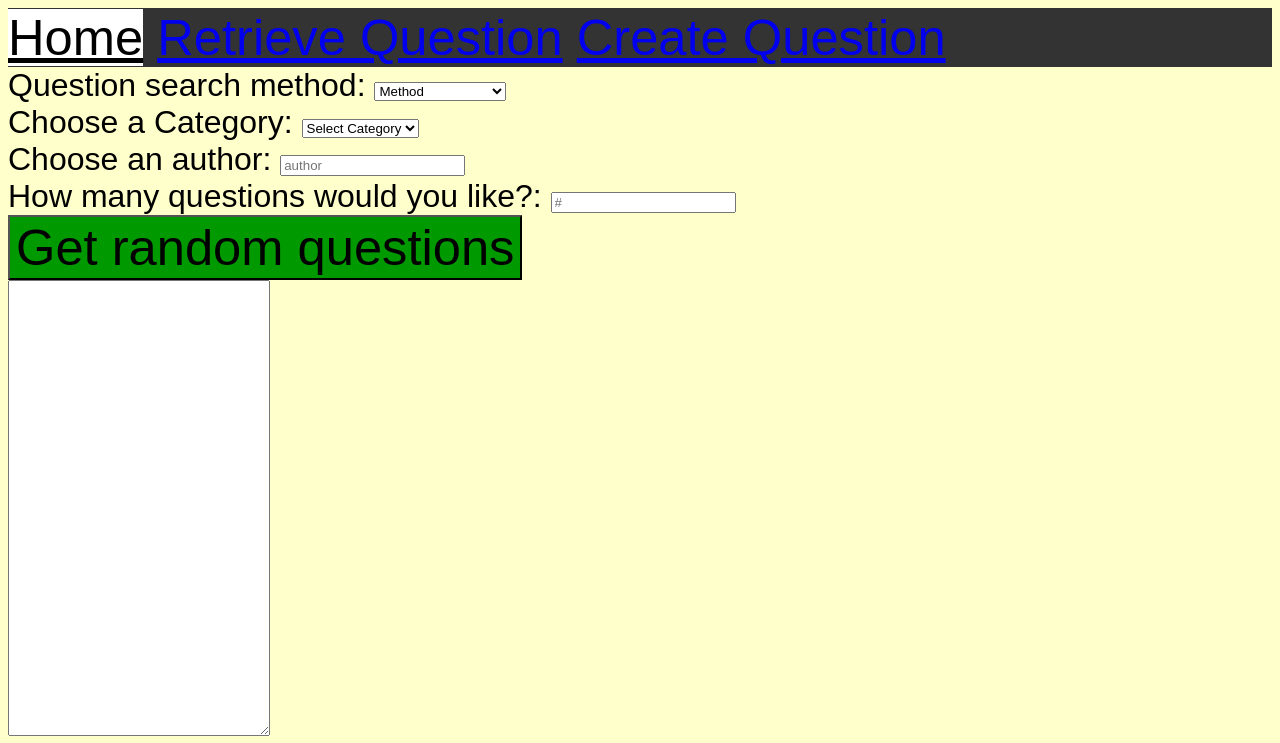
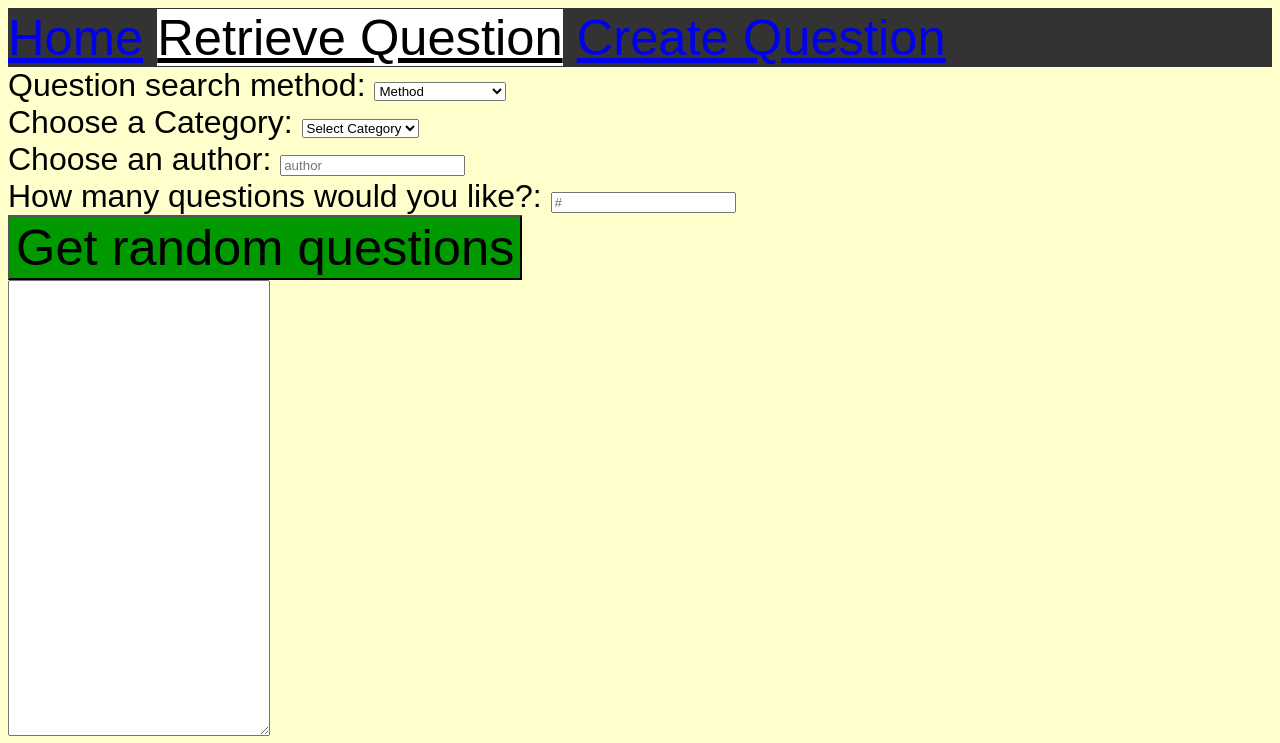
Before and after one commit to rswedberg/teachershelpteachers, a Flask app: template templates/retrieve.html in a window 1280 px wide. Shown: the top 743 px of the page. Run offline with Flask 2, Linux system fonts and the light colour scheme; the template is opened without the code that fills it, so the values that code supplies are empty.

Commit message:
update topnav to correctly show active

```diff
--- a/templates/retrieve.html
+++ b/templates/retrieve.html
@@ -7,8 +7,8 @@
 </head>
 <body>
   <div class="topnav">
-  <a class="active" href="/">Home</a>
-  <a href="/retrieve">Retrieve Question</a>
+  <a href="/">Home</a>
+  <a class="active" href="/retrieve">Retrieve Question</a>
   <a href="/create">Create Question</a>
 </div>
 <form action="/retrieve" method="post">
```
